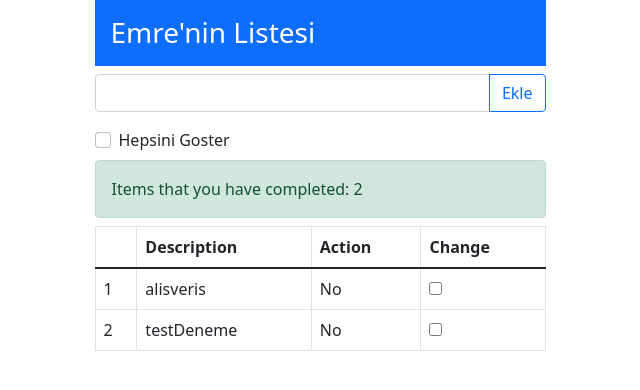
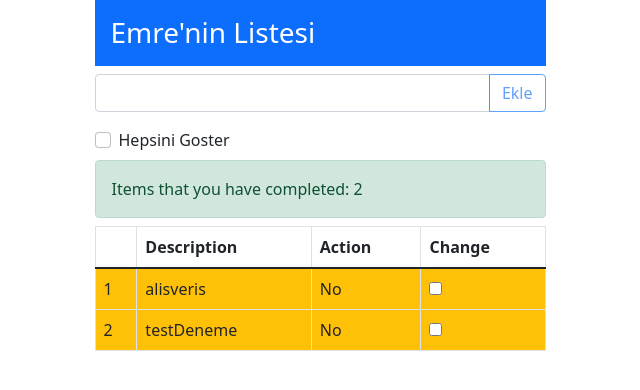
Before and after one commit to paybackday/AngularToDo, an Angular app: page / in a window 1280 px wide. Shown: the top 390 px of the page, without its empty margins (320-960 px from the left). Built offline with nearby package versions, Linux system fonts and the light colour scheme.

Commit message:
BS class binding added.

```diff
--- a/src/app/todo/todo.component.html
+++ b/src/app/todo/todo.component.html
@@ -4,8 +4,12 @@
             <h3 class="bg-primary text-white p-3">Emre'nin Listesi</h3>
 
             <div class="input-group mb-3">
-                <input #input type="text" class="form-control" (keyup.enter)="addItem(input.value);"/>
-                <button class="btn btn-outline-primary" (click)="addItem(input.value); input.value='';">Ekle</button>
+                <input
+                [(ngModel)]="inputText"
+                type="text" class="form-control" (keyup.enter)="addItem();"/>
+                <button
+                [class.disabled]="inputText.length==0"
+                class="btn btn-outline-primary" (click)="addItem();">Ekle</button>
             </div>
 
             <div class="form-check mb3">
@@ -28,7 +32,7 @@
                     </tr>
                 </thead>
                 <tbody>
-                    <tr *ngFor="let item of getItems(); let i =index">
+                    <tr *ngFor="let item of getItems(); let i =index" [class]="{'bg-success':item.action, 'bg-warning': !item.action}">
                         <td>{{i+1}}</td>
                         <td>{{item.description}}</td>
                         <td>
--- a/src/app/todo/todo.component.ts
+++ b/src/app/todo/todo.component.ts
@@ -12,6 +12,8 @@ export class TodoComponent implements OnInit {
   constructor() { }
 
   private name = "Emre"; //Variable declaration
+
+  public inputText="";
 
   public displayAll:boolean = false;
 
@@ -36,11 +38,12 @@ export class TodoComponent implements OnInit {
 
   }
 
-  public addItem(inputValue:string){
-    this.message=inputValue;
-    if (inputValue!="")
+  public addItem(){
+    this.message=this.inputText;
+    if (this.inputText!="")
     {
-      this.model.items.push(new ToDoItem(inputValue,false));
+      this.model.items.push(new ToDoItem(this.inputText,false));
+      this.inputText="";
     }
     else
     {
```
